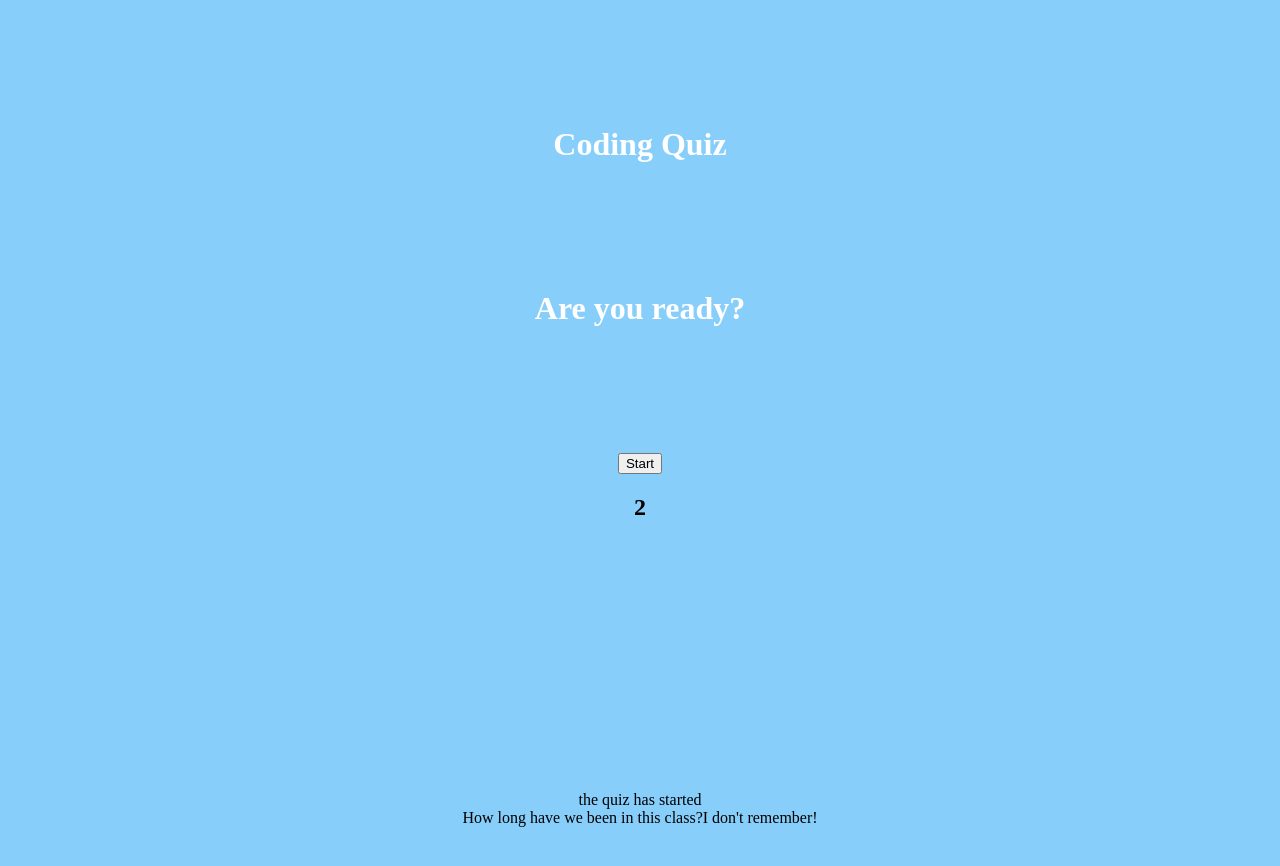
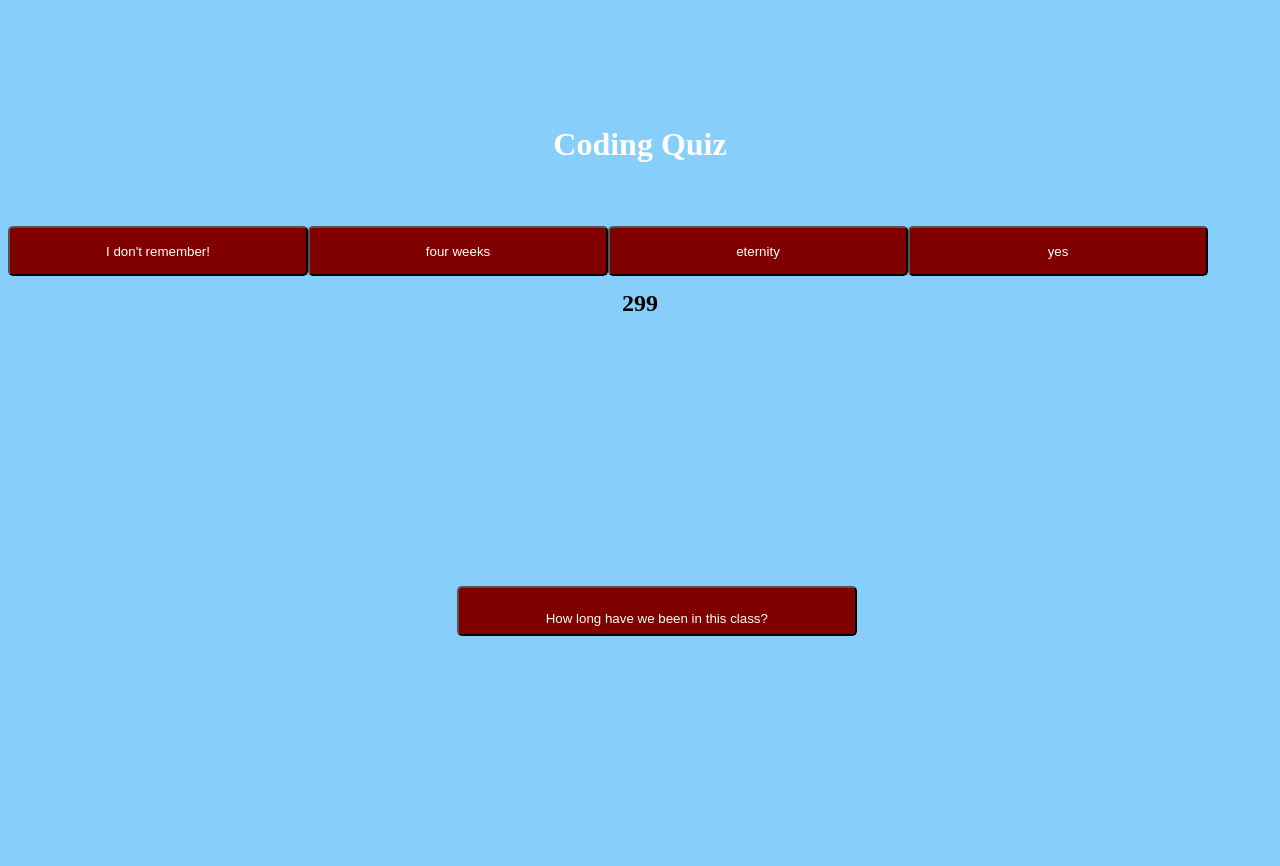
Before and after one commit to cornwalljeremy/04-Code-Quiz, a plain HTML site: page index.html in a window 1280 px wide. Both pictures are taken after a click on the button "Start". Drawn offline with Linux system fonts and the light colour scheme.

Commit message:
close-but-not-quite

```diff
--- a/assets/quizcode.js
+++ b/assets/quizcode.js
@@ -1,9 +1,15 @@
 let timerEl = document.getElementById("countdown");
 let mainEl = document.getElementById("main");
 let startBtn = document.getElementById("start", "quiz");
+let startScreenEl = document.getElementById("start");
+let startQuestionsEl = document.getElementById("questions-start");
+let startInstructionsEl = document.getElementById("instructions");
+let hiddenItems = document.getElementsByClassName("hide");
+let questionList = document.getElementById("question-list");
+
 
 function countdown() {
-  let timeLeft = 3;
+  let timeLeft = 300;
   let timeInterval = setInterval(function () {
     if (timeLeft > 0) {
       timerEl.textContent = timeLeft;
@@ -24,33 +30,33 @@ function displayMessage() {
   //   if(timeLeft < 0)
 }
 
-// function startQuiz() {
-//   // hide start screen
-//   var startScreenEl = document.getElementById("start-screen");
-//   startScreenEl.setAttribute("class", "hide");
-//   // un-hide questions section
-//   questionsEl.removeAttribute("name-input");
-//   // start timer
-//   timerId = setInterval(clockTick, 1000);
-//   // // show starting time
-//   timerEl.textContent = time;
-//   getQuestion();
-// }
+
 
 function quiz() {
   countdown();
-  var startScreenEl = document.getElementById("start-screen");
-  startScreenEl.removeAttribute('class');
+
+//   hiddenItems.removeAttribute("hide");
+  startInstructionsEl.setAttribute("class", "hide")
+  startScreenEl.removeAttribute("class");
   startScreenEl.setAttribute("class", "show");
-//   questionsEl.removeAttribute("welcome");
-  startScreenEl.innerHTML = "the quiz has started <br>";
+
+  startScreenEl.innerHTML = "<br>";
   startScreenEl.innerHTML += questionsArray[0].q;
-  startScreenEl.innerHTML += questionsArray[0].answers.a;
-  var output = [];
-  var answers;
-  displayQuestion.textContent = questions[count].length;
+
+  // assuming first question
+  for(var i = 0;i < questionsArray[0].answers.length; i++){
+    var button = document.createElement("button");
+    button.textContent = questionsArray[0].answers[i];
+    questionList.appendChild(button);
+  }
+
+
+
+  let output = [];
+  let answers;
+  questionsArray.textContent = [count].length;
   i++;
-  for (i = 0; i < questions.length; i++) var A = window.prompt(questions[i].q);
+//   for (i = 0; i < questionsArray.length; i++) let A = displayMessage(questionsArray[i].q);
   //    if(
   //     (A === "a" && questions[i].correctAnswer === "a") ||
   //     (A === "b" && questions[i].correctAnswer === "b") ||
@@ -67,7 +73,7 @@ function quiz() {
 // }
 
 // function sendScore({
-//     var scoreInitials = document.getElementById('initialEl')
+//     let scoreInitials = document.getElementById('initialEl')
 // })
 
 // function highScore(highScores) {
@@ -75,7 +81,7 @@ function quiz() {
 
 //     displayQuestion.innerHTML = "<ul></ul>";
 //     displayQuestion.className = "score-item";
-//     for(var i = 0; i < highScores.length; i++){
+//     for(let i = 0; i < highScores.length; i++){
 //         displayQuestion.appendChild = document.createElement('li');
 //     }
 // }
@@ -87,13 +93,13 @@ let count = 0;
 let questionsArray = [
   {
     q: "How long have we been in this class?",
-    answers: {
-      a: "I don't remember!",
-      b: "four weeks",
-      c: "eternity",
-      d: "yes",
-    },
-    correctAnswer: "b",
+    answers: [
+       "I don't remember!",
+      "four weeks",
+       "eternity",
+       "yes",
+    ],
+    correctAnswer: 1,
   },
   {
     q: "What is Java?",
@@ -136,7 +142,7 @@ let questionsArray = [
     correctAnswer: "c",
   },
 ];
-// for(var i=0; i < questionsArray[count].length; i++);
+// for(let i=0; i < questionsArray[count].length; i++);
 
 // function nextSlide(parent, nextForm) {
 //   parent.classList.add("hide");
--- a/assets/style.css
+++ b/assets/style.css
@@ -3,17 +3,17 @@
   box-sizing: border-box;
   padding: 0;
 } */
-#main{
+#main {
   margin-bottom: 20px;
   font-size: 100px;
-  width:100%;
+  width: 100%;
   height: 25px;
 }
 
-#read{
+#read {
   margin: auto;
   padding: 10px;
-  width:100%;
+  width: 100%;
   height: 25px;
 }
 body {
@@ -23,21 +23,52 @@ body {
   transition: background 0.5s ease;
   position: relative;
 }
+button {
+  background-color: maroon;
+  color: white;
+
+  height: 50px;
+  width: 300px;
+  justify-content: space-between;
+  align-items: center;
+  border-radius: 5px;
+  cursor: pointer;
+}
+button question-list {
+  background-color: rgb(24, 24, 152);
+  color: white;
+
+  height: 50px;
+  width: 300px;
+  justify-content: space-between;
+  align-items: center;
+  border-radius: 5px;
+  cursor: pointer;
+}
 .hide {
-  opacity: 0;
+  display: none;
+}
 
-}
 .show {
   opacity: 1;
+  position: absolute;
+  top: 60%;
+  left: 45%;
+  transform: translate(-30%, -40%);
+  height: 50px;
+  width: 400px;
+  justify-content: space-between;
+  align-items: center;
+  border-radius: 5px;
+  transition: all 0.5s ease;
+  text-align: center;
 }
 
-
- .format h1,
+.format h1,
 .ready {
   align-items: center;
   color: white;
   margin: 10%;
-
 }
 .container {
   margin: auto;
@@ -60,3 +91,6 @@ body {
   text-align: center;
   color: maroon;
 }
+/* .question-list {
+  display: center;
+} */
--- a/index.html
+++ b/index.html
@@ -17,7 +17,7 @@
         <h1>Coding Quiz</h1>
       </div>
       <div class="ready">
-        <h1 class="welcome">Are you ready?</h1>
+        <h1 id="welcome" class="show"></h1>
       </div>
       <div class="btn">
         <button id="start">Start</button>
@@ -29,14 +29,16 @@
           <h2 id="countdown"></h2>
           <p id="main"></p>
         </div>
-        <div id="start-screen" class="hide">Start Here!!</div>
+        <div id="start-screen" class="hide"></div>
       </div>
-      <div class="instructions hide">
+      <div id="questions-start" class="hide"></div>
+      <div id="instructions">
         <p>
           Click start and the quiz and timer will begin!
         </p>
       </div>
     </div>
+    <div id="question-list"></div>
 
     <script src="assets/quizcode.js"></script>
   </body>
```
